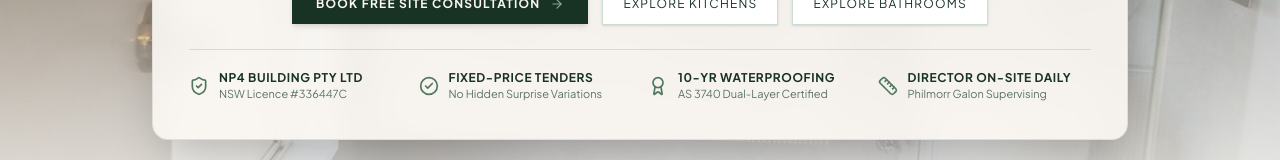
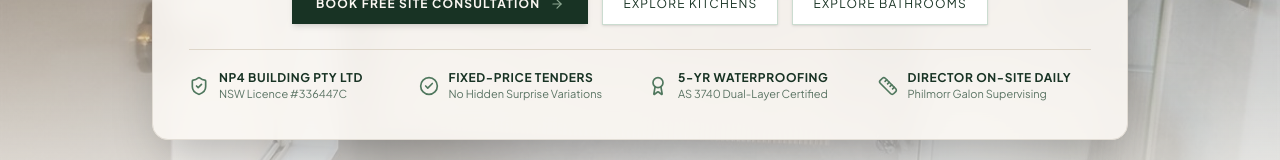
Before and after one commit to julespaulsantos/penrith-renovations, a Next.js app: page / in a window 1280 px wide. Shown: the part 533-693 px from the top of the page. Built offline with nearby package versions, Linux system fonts and the light colour scheme.

Commit message:
Philmorr request updates 8

```diff
--- a/src/components/Hero.tsx
+++ b/src/components/Hero.tsx
@@ -134,7 +134,7 @@
             <div className="flex items-center gap-2.5 text-[#2C4033]">
               <Award className="w-5 h-5 text-[#4F775D] shrink-0" />
               <div>
-                <div className="text-xs font-bold text-[#183324] uppercase tracking-wider">10-Yr Waterproofing</div>
+                <div className="text-xs font-bold text-[#183324] uppercase tracking-wider">5-Yr Waterproofing</div>
                 <div className="text-[10px] sm:text-[11px] text-[#5A7363]">AS 3740 Dual-Layer Certified</div>
               </div>
             </div>
```
